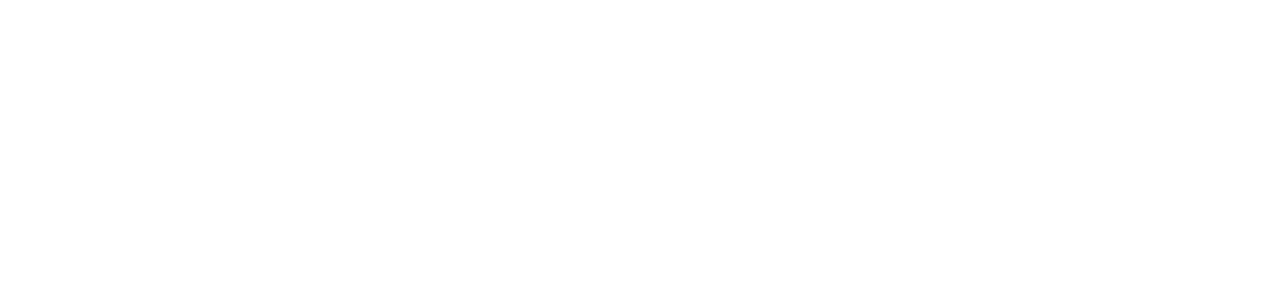
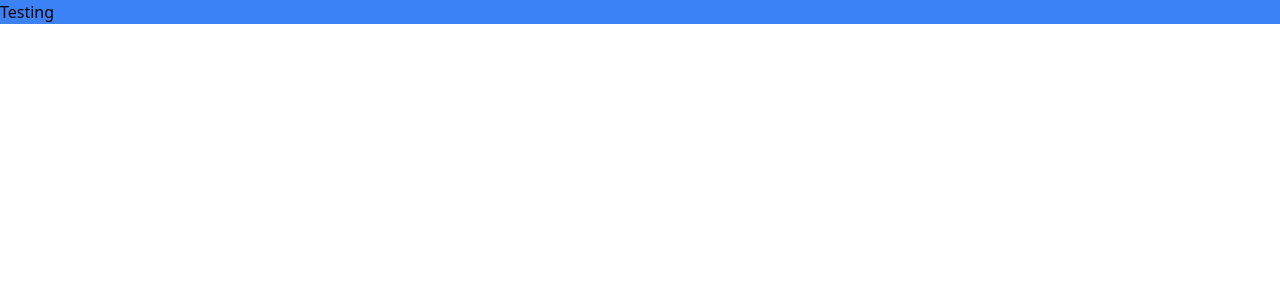
Before and after one commit to AML441/h4i-team1, a React (Vite) app: page / in a window 1280 px wide. Shown: the top 300 px of the page. Built offline with nearby package versions, Linux system fonts and the light colour scheme.

Commit message:
fixing tailwind, renormalizing endings and re-installing node_modules

```diff
--- a/src/App.tsx
+++ b/src/App.tsx
@@ -4,7 +4,7 @@ import './App.css';
 function App() {
     return (
         <div>
-
+           <h1 className="bg-blue-500"> Testing</h1>
         </div>
     );
 
```
